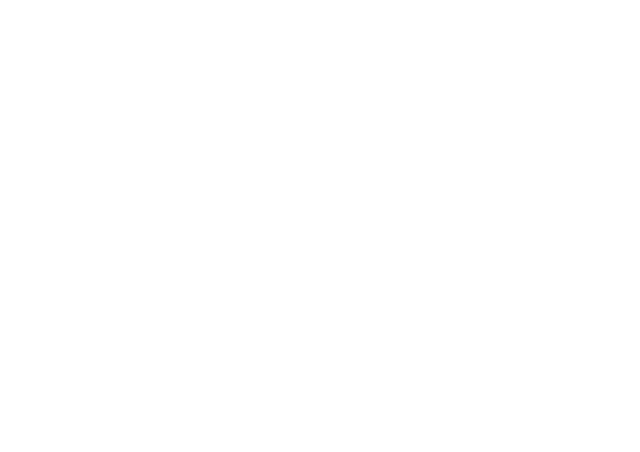
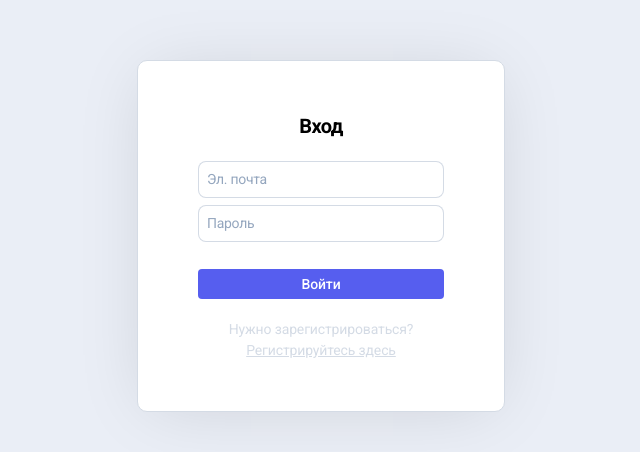
Before and after one commit to august-ra/third-course-kanban, a React (Vite) app: page /sign-in in a window 1280 px wide. Before the commit this address had no page. Shown: the part 164-616 px from the top of the page, without its empty margins (319-959 px from the left). Built offline with nearby package versions, Linux system fonts and the light colour scheme.

Commit message:
Made the modals

```diff
--- a/src/App.jsx
+++ b/src/App.jsx
@@ -4,7 +4,6 @@
 import { ThemeProvider } from "styled-components"
 import GlobalStyle from "./components/Global.styled"
 import { darkTheme, lightTheme } from "./components/Themes"
-
 
 
 function App() {
--- a/src/AppRoutes.jsx
+++ b/src/AppRoutes.jsx
@@ -3,9 +3,12 @@
 import { Pages } from "./lib/pages"
 import PrivateRoutes from "./PrivateRoutes"
 import MainPage from "./pages/MainPage/MainPage"
+import Page404 from "./pages/Page404/Page404"
 import PopBrowse from "./pages/Popups/PopBrowse/PopBrowse"
 import PopExit from "./pages/Popups/PopExit/PopExit"
 import PopNewCard from "./pages/Popups/PopNewCard/PopNewCard"
+import SignInPage from "./pages/Modal/SignInPage/SignInPage"
+import SignUpPage from "./pages/Modal/SignUpPage/SignUpPage"
 
 
 function AppRoutes({ theme, onToggleTheme }) {
@@ -20,6 +23,10 @@
           <Route path={Pages.SIGN_OUT} element={<PopExit setIsAuthenticated={setIsAuthenticated} />} />
         </Route>
       </Route>
+
+      <Route path={Pages.SIGN_IN} element={<SignInPage setIsAuthenticated={setIsAuthenticated} />} />
+      <Route path={Pages.SIGN_UP} element={<SignUpPage setIsAuthenticated={setIsAuthenticated} />} />
+      <Route path={Pages.NOT_FOUND} element={<Page404 />} />
     </Routes>
   )
 }
--- a/src/components/Card/Card.jsx
+++ b/src/components/Card/Card.jsx
@@ -26,9 +26,9 @@
         </Styled.CardGroup>
 
         <Styled.CardContent>
-          <a href="" target="_blank">
+          <Link to={`/card/${id}`}>
             <Styled.CardTitle>{title}</Styled.CardTitle>
-          </a>
+          </Link>
 
           <Styled.CardDate>
             <Graphics.Calendar />
--- a/src/components/Global.styled.js
+++ b/src/components/Global.styled.js
@@ -23,6 +23,7 @@
   ._btn {
     cursor: pointer;
     outline: none;
+    font-family: "Roboto", Arial, Helvetica, sans-serif;
   }
 
   ul li {
--- a/src/components/Header/Header.styled.js
+++ b/src/components/Header/Header.styled.js
@@ -32,6 +32,7 @@
   display: flex;
   align-items: center;
   justify-content: center;
+  gap: 10px;
 `
 
 export const HeaderNavUser = styled.a`
--- a/src/components/Shared/Button/StyledButton.js
+++ b/src/components/Shared/Button/StyledButton.js
@@ -5,8 +5,11 @@
 export const StyledButton = styled.button`
   ${(props) => props.$width
     ? css`width: ${props.$width}px;`
-    : props.$doWidth && css`width: 153px;`
+    : props.$width === 0
+      ? css`width: 100%;`
+      : props.$doWidth && css`width: 153px;`
   };
+
   height: 30px;
   border-radius: 4px;
   outline: none;
@@ -35,7 +38,6 @@
   color: #FFFFFF;
   background-color: #565EEF;
   border: none;
-  margin-right: 10px;
 
   ${Shared.Hover01};
 
--- /dev/null
+++ b/src/pages/Modal/Modal.styled.js
@@ -0,0 +1,97 @@
+import styled from "styled-components"
+import { StyledButton } from "../../components/Shared/Button/StyledButton"
+
+
+export const Modal = styled.div`
+  width: 100%;
+  height: 100%;
+  min-width: 320px;
+  min-height: 100vh;
+  display: flex;
+  flex-direction: column;
+  align-items: center;
+  justify-content: center;
+`
+
+export const ModalBlock = styled.div`
+  display: block;
+  margin: 0 auto;
+  background-color: ${(props) => props.theme.back};
+  max-width: 368px;
+  width: 100%;
+  padding: 50px 60px;
+  border-radius: 10px;
+  border: 0.7px solid ${(props) => props.theme.popBlock};
+  box-shadow: 0 4px 67px -12px rgba(0, 0, 0, 0.13);
+
+  @media screen and (max-width: 375px) {
+    max-width: 368px;
+    width: 100%;
+    padding: 0 16px;
+    border-radius: 0;
+    border: none;
+    box-shadow: none;
+  }
+`
+
+export const ModalTitle = styled.h2`
+  text-align: center;
+  font-size: 20px;
+  font-weight: 700;
+  line-height: 30px;
+  letter-spacing: -0.6px;
+  margin-bottom: 20px;
+`
+
+export const ModalForm = styled.form`
+  width: 100%;
+  display: flex;
+  flex-direction: column;
+  align-items: center;
+  justify-content: center;
+`
+
+export const ModalInput = styled.input`
+  width: 100%;
+  min-width: 100%;
+  border-radius: 8px;
+  border: 0.7px solid rgba(148, 166, 190, 0.4);
+  outline: none;
+  padding: 10px 8px;
+
+  &::placeholder {
+    font-family: "Roboto", sans-serif;
+    font-weight: 400;
+    font-size: 14px;
+    line-height: 21px;
+    letter-spacing: -0.28px;
+    color: #94A6BE;
+  }
+
+  &:not(:last-child) {
+    margin-bottom: 7px;
+  }
+`
+
+export const ModalSubmit = styled(StyledButton)`
+  border-radius: 4px;
+  margin-block: 20px;
+  font-weight: 500;
+`
+
+export const ModalGroup = styled.div`
+  text-align: center;
+
+  & p,
+  & a {
+    color: rgba(148, 166, 190, 0.4);
+    font-size: 14px;
+    font-weight: 400;
+    line-height: 150%;
+    letter-spacing: -0.14px;
+  }
+
+  & a {
+    text-decoration: underline;
+  }
+`
--- /dev/null
+++ b/src/pages/Modal/SignInPage/SignInPage.jsx
@@ -0,0 +1,40 @@
+import React from "react"
+import { Link, useNavigate } from "react-router-dom"
+import { Pages } from "../../../lib/pages"
+import * as Styled from "../Modal.styled"
+import * as Shared from "../../../components/SharedStyles"
+
+
+function SignInPage({ setIsAuthenticated }) {
+  const navigate = useNavigate()
+
+  function submit() {
+    setIsAuthenticated(true)
+
+    navigate(Pages.MAIN)
+  }
+
+  return (
+    <Shared.Wrapper>
+      <Shared.Container>
+        <Styled.Modal>
+          <Styled.ModalBlock>
+            <Styled.ModalTitle>Вход</Styled.ModalTitle>
+
+            <Styled.ModalForm id="formLogIn" action="#">
+              <Styled.ModalInput type="text" name="login" id="formlogin" placeholder="Эл. почта" />
+              <Styled.ModalInput type="password" name="password" id="formpassword" placeholder="Пароль" />
+              <Styled.ModalSubmit $hasAccent={true} $width={0} type="button" onClick={submit}>Войти</Styled.ModalSubmit>
+
+              <Styled.ModalGroup>
+                <p>Нужно зарегистрироваться? <Link to={Pages.SIGN_UP}>Регистрируйтесь здесь</Link></p>
+              </Styled.ModalGroup>
+            </Styled.ModalForm>
+          </Styled.ModalBlock>
+        </Styled.Modal>
+      </Shared.Container>
+    </Shared.Wrapper>
+  )
+}
+
+export default SignInPage
--- /dev/null
+++ b/src/pages/Modal/SignUpPage/SignUpPage.jsx
@@ -0,0 +1,41 @@
+import React from "react"
+import { Link, useNavigate } from "react-router-dom"
+import { Pages } from "../../../lib/pages"
+import * as Styled from "../Modal.styled"
+import * as Shared from "../../../components/SharedStyles"
+
+
+function SignUpPage({ setIsAuthenticated }) {
+  const navigate = useNavigate()
+
+  function submit() {
+    setIsAuthenticated(true)
+
+    navigate(Pages.MAIN)
+  }
+
+  return (
+    <Shared.Wrapper>
+      <Shared.Container>
+        <Styled.Modal>
+          <Styled.ModalBlock>
+            <Styled.ModalTitle>Регистрация</Styled.ModalTitle>
+
+            <Styled.ModalForm id="formLogIn" action="#">
+              <Styled.ModalInput type="text" name="first-name" id="first-name" placeholder="Имя" />
+              <Styled.ModalInput type="text" name="login" id="formlogin" placeholder="Эл. почта" />
+              <Styled.ModalInput type="password" name="password" id="formpassword" placeholder="Пароль" />
+              <Styled.ModalSubmit $hasAccent={true} $width={0} type="button" onClick={submit}>Зарегистрироваться</Styled.ModalSubmit>
+
+              <Styled.ModalGroup>
+                <p>Уже есть аккаунт? <Link to={Pages.SIGN_IN}>Войдите здесь</Link></p>
+              </Styled.ModalGroup>
+            </Styled.ModalForm>
+          </Styled.ModalBlock>
+        </Styled.Modal>
+      </Shared.Container>
+    </Shared.Wrapper>
+  )
+}
+
+export default SignUpPage
--- /dev/null
+++ b/src/pages/Page404/Page404.jsx
@@ -0,0 +1,22 @@
+import React from "react"
+import { Link } from "react-router-dom"
+import { Pages } from "../../lib/pages"
+import * as Styled from "./Page404.styled"
+
+
+function Page404() {
+  return (
+    <Styled.Page404Container>
+      <img src="./images/404.png" />
+      <Styled.Page404TextBlock>
+        <Styled.Page404Title>Страница не найдена</Styled.Page404Title>
+        <Styled.Page404Description>
+          Страница, на которую Вы перешли, не найдена. Возможно, вы ввели неправильный адрес, или страница была перемещена.
+        </Styled.Page404Description>
+        <Link to={Pages.MAIN}>Перейти на главную</Link>
+      </Styled.Page404TextBlock>
+    </Styled.Page404Container>
+  )
+}
+
+export default Page404
--- /dev/null
+++ b/src/pages/Page404/Page404.styled.js
@@ -0,0 +1,27 @@
+import styled from "styled-components"
+
+
+export const Page404Container = styled.div`
+  display: flex;
+  justify-content: center;
+  position: relative;
+`
+
+export const Page404TextBlock = styled.div`
+  width: 700px;
+  position: absolute;
+  top: 400px;
+  display: flex;
+  gap: 16px;
+  flex-direction: column;
+`
+
+export const Page404Title = styled.h3`
+  font-size: 28px;
+  color: #175AB2;
+`
+
+export const Page404Description = styled.p`
+  width: 360px;
+  line-height: 25px;
+`
--- a/src/pages/Popups/PopExit/PopExit.styled.js
+++ b/src/pages/Popups/PopExit/PopExit.styled.js
@@ -59,6 +59,7 @@
   display: flex;
   align-items: center;
   justify-content: space-between;
+  gap: 10px;
 
   @media only screen and (max-width: 375px) {
     display: block;
```
Also changed, not shown: public/images/404.png (added).
